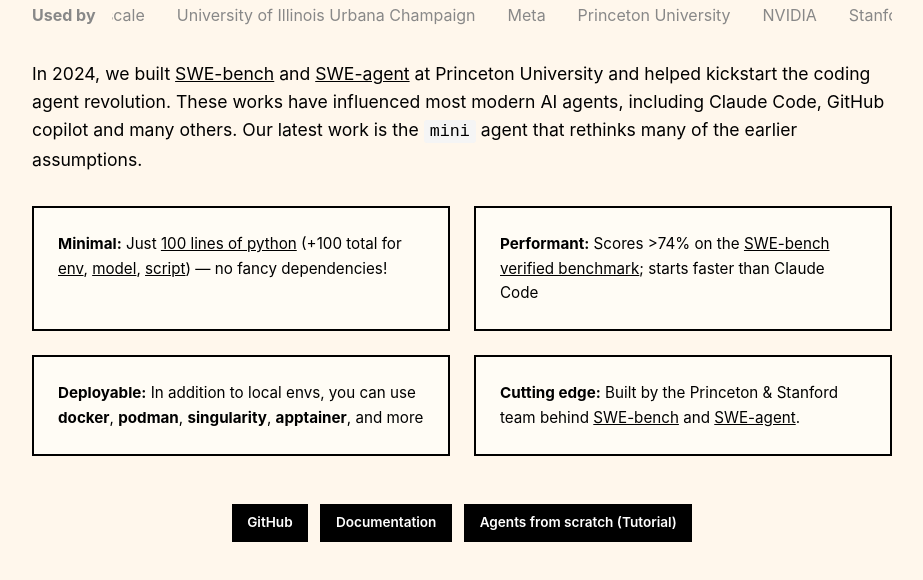
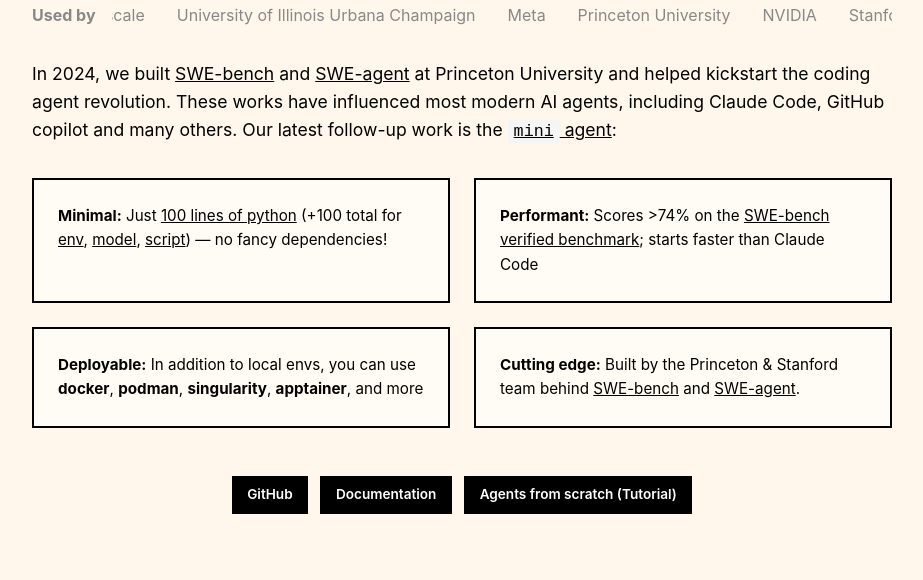
Before and after one commit to SWE-agent/mini-landing-page, a plain HTML site: page index.html in a window 1280 px wide. Shown: the part 172-752 px from the top of the page, without its empty margins (178-1101 px from the left). Drawn offline with Linux system fonts and the light colour scheme.

```diff
--- a/index.html
+++ b/index.html
@@ -27,7 +27,7 @@
                 and <a href="https://github.com/swe-agent/swe-agent" target="_blank">SWE-agent</a> at Princeton University
                 and helped kickstart the coding agent revolution.
                 These works have influenced most modern AI agents, including Claude Code, GitHub copilot and many others.
-                Our latest work is the <code>mini</code> agent that rethinks many of the earlier assumptions.
+                Our latest follow-up work is the <a href="https://github.com/SWE-agent/mini-swe-agent"><code>mini</code> agent</a>:
             </p>
 
             <div class="details-grid">
```
Also changed, not shown: 2 other files.
